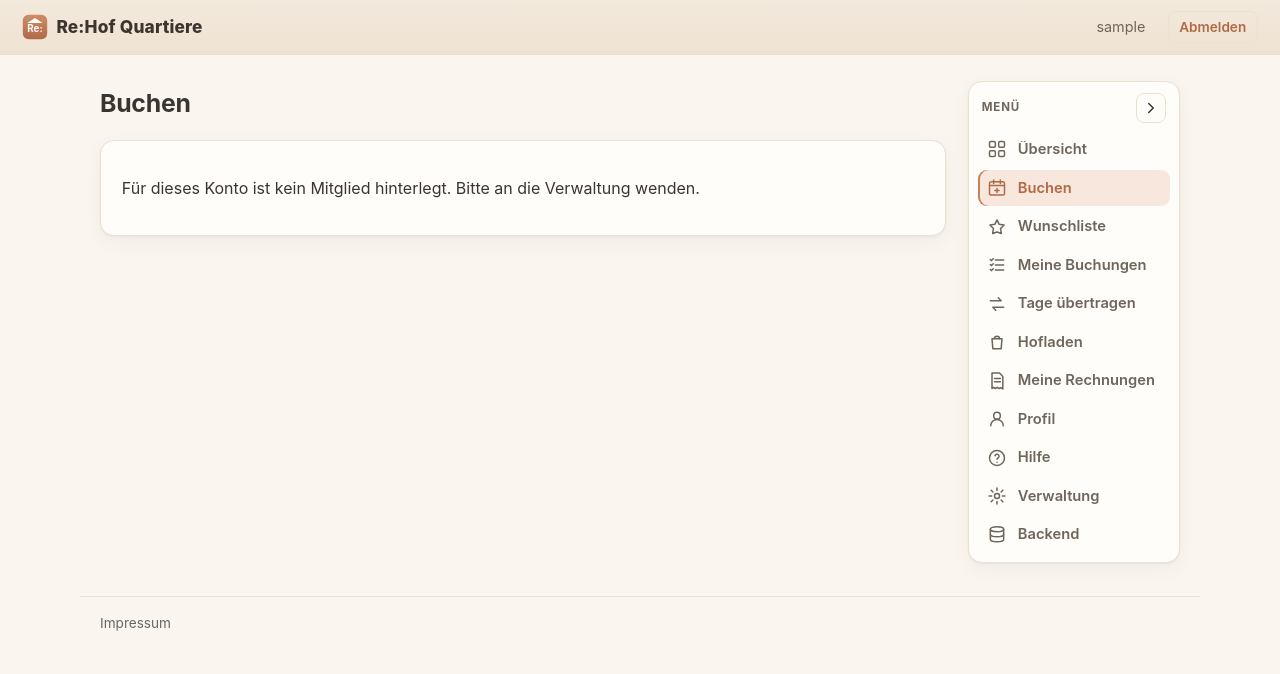
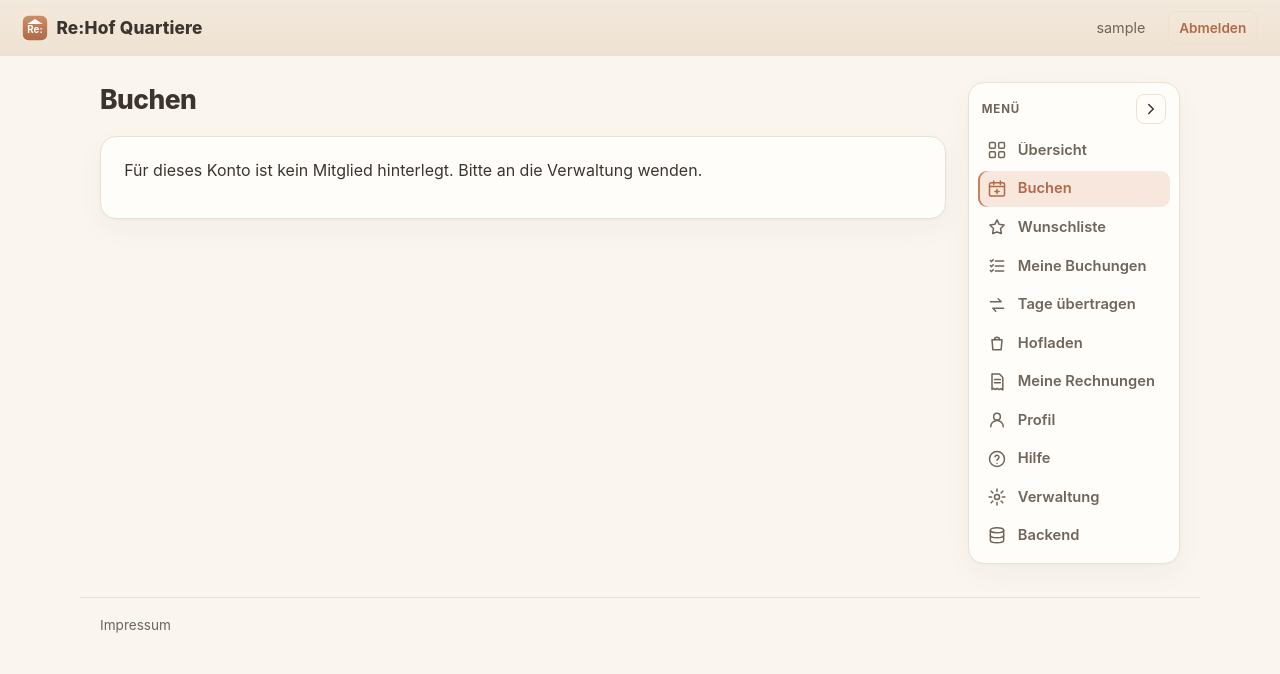
Before and after one commit to wedelmoritz/rehof-buchung, a Django app: page /buchen/ in a window 1280 px wide. Shown: the top 674 px of the page. Run offline with Django 5.2, Linux system fonts and the light colour scheme; the visitor is signed in with stand-in values (Sample User, id 1); data comes from the database, SQL or seed files in the repository.

Commit message:
ux(#6): Design-System dezent modernisieren (Typo, Ruhe)
Zentraler Visual-Refresh in base.html (wirkt auf alle Seiten), bewusst ohne
Web-Font-Abhängigkeit (offline/self-host bleibt sauber):

- Typografie: Zeilenhöhe 1.55→1.62, klarere Überschriften-Hierarchie
  (h1 größer/enger, h2/h3 gewichtet), text-rendering optimizeLegibility,
  konsistenter Absatz-Abstand.
- Mehr Ruhe: weichere, diffusere Karten-Schatten (statt „harter" Box),
  etwas mehr Karten-Padding/Abstand, Radius 14→16.
- Tags etwas leiser (kleiner, ruhiger).

Reine CSS-Verfeinerung, keine Struktur-/Logikänderung. Über Übersicht,
Meine Buchungen, Hofladen und Dashboard per Screenshot auf Regression geprüft.

Co-Authored-By: Claude Opus 4.8 <noreply@anthropic.com>
Claude-Session: https://claude.ai/code/session_017ERG5dqaNRhsCU1jrptqEQ

```diff
--- a/booking/templates/booking/base.html
+++ b/booking/templates/booking/base.html
@@ -28,8 +28,8 @@
       --warn: #b3823c; --warn-soft: #f8edd6;
       --bad: #b6584f; --bad-soft: #f7e1de;
       --good: #cfe6c7; --good-deep: #6fa45f;
-      --shadow: 0 1px 2px rgba(60,53,47,.06), 0 6px 18px rgba(60,53,47,.05);
-      --radius: 14px;
+      --shadow: 0 1px 2px rgba(60,53,47,.035), 0 10px 28px rgba(60,53,47,.04);
+      --radius: 16px;
     }
     * { box-sizing: border-box; }
     /* Die Seite darf NIE horizontal scrollen – sonst spannt der sticky-Banner nur
@@ -39,8 +39,8 @@
     html { overflow-x: clip; }
     body {
       margin: 0; background: var(--bg); color: var(--ink);
-      font: 16px/1.55 -apple-system, BlinkMacSystemFont, "Segoe UI", Roboto, "Helvetica Neue", sans-serif;
-      -webkit-font-smoothing: antialiased;
+      font: 16px/1.62 -apple-system, BlinkMacSystemFont, "Segoe UI", Roboto, "Helvetica Neue", sans-serif;
+      -webkit-font-smoothing: antialiased; text-rendering: optimizeLegibility;
       overflow-x: clip; max-width: 100%;
     }
     /* Lange, nicht umbrechbare Zeichenketten (z.B. in Benachrichtigungen oder
@@ -158,13 +158,15 @@
     .sheet-grid a.active { background: var(--accent-soft); color: var(--accent-deep); }
     .sheet-grid a:active { background: rgba(0, 0, 0, .05); }
 
-    h1 { font-size: 1.55rem; margin: .2rem 0 1.1rem; letter-spacing: -.01em; }
-    h2 { font-size: 1.12rem; margin: 0 0 .7rem; }
-    h3 { font-size: 1rem; margin: 1rem 0 .5rem; }
+    h1 { font-size: 1.65rem; font-weight: 800; margin: .1rem 0 1.3rem;
+      letter-spacing: -.02em; line-height: 1.2; }
+    h2 { font-size: 1.16rem; font-weight: 700; margin: 0 0 .75rem; letter-spacing: -.01em; }
+    h3 { font-size: .98rem; font-weight: 700; margin: 1.2rem 0 .5rem; color: var(--ink); }
+    p { margin: 0 0 .85rem; }
 
     .card {
       background: var(--card); border: 1px solid var(--line);
-      border-radius: var(--radius); padding: 1.15rem 1.3rem; margin-bottom: 1.15rem;
+      border-radius: var(--radius); padding: 1.3rem 1.45rem; margin-bottom: 1.3rem;
       box-shadow: var(--shadow);
     }
 
@@ -181,9 +183,9 @@
     th { color: var(--muted); font-weight: 600; font-size: .82rem; }
 
     .tag {
-      display: inline-block; font-size: .7rem; padding: .12rem .55rem;
+      display: inline-block; font-size: .68rem; padding: .1rem .5rem;
       border-radius: 999px; background: var(--accent-soft); color: var(--accent-deep);
-      font-weight: 600;
+      font-weight: 600; letter-spacing: .005em;
     }
     .tag.sub { background: var(--warn-soft); color: var(--warn); }
     .tag.con { background: #ece4f3; color: #6b5a96; }
```
